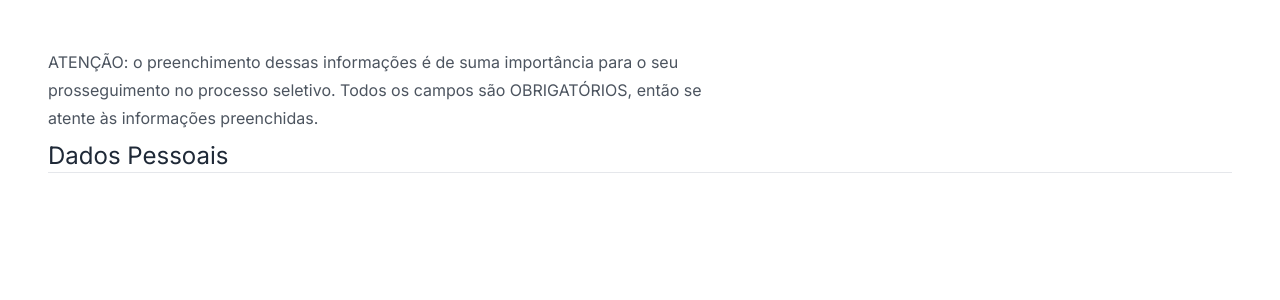
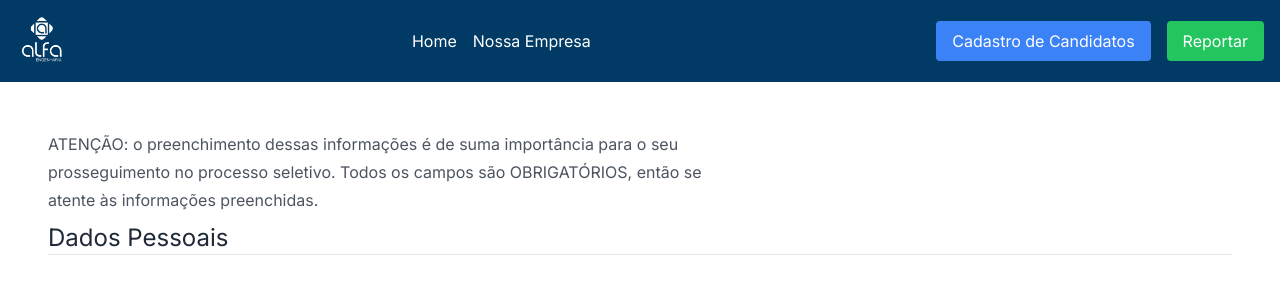
Before and after one commit to pedrorochacr/HackatonAlfa, a Next.js app in the folder externo/: page /inscricao in a window 1280 px wide. Shown: the top 300 px of the page. Built offline with nearby package versions, Linux system fonts and the light colour scheme.

Commit message:
Ajustes csss home e menu fixo

```diff
--- a/externo/src/app/layout.tsx
+++ b/externo/src/app/layout.tsx
@@ -1,3 +1,4 @@
+import Menu from '@/components/Menu/Menu'
 import './globals.css'
 import type { Metadata } from 'next'
 import { Inter } from 'next/font/google'
@@ -16,7 +17,11 @@ export default function RootLayout({
 }) {
   return (
     <html lang="pt-BR">
-      <body className={inter.className}>{children}</body>
+
+      <body className={inter.className}>
+        <Menu></Menu>
+        {children}
+      </body>
     </html>
   )
 }
--- a/externo/src/app/page.tsx
+++ b/externo/src/app/page.tsx
@@ -6,7 +6,7 @@ import React from 'react';
 const Home = () => {
   return (
       <>
-        <Menu></Menu>
+
         <Banner></Banner>
       </>
 
--- a/externo/src/components/Banner/Banner.tsx
+++ b/externo/src/components/Banner/Banner.tsx
@@ -5,7 +5,7 @@ import "./Banner.css"
 export default function Banner(){
   return (
         <>
-            <div className="bg-[url('/assets/banner.jpg')] h-[650px] bg-cover bg-center flex items-center justify-center">
+            <div className="bg-[url('/assets/banner.jpg')] h-[600px] bg-cover bg-center flex items-center justify-center">
 
                 <div className="absolute gradient pt-20 flex w-screen bg-gradient-to-b from-transparent via-[#003A65] to-[#003A65] h-3/4">
                     <img src="/assets/logo.png" alt="Logo da Empresa" className="h-[220px]" />
--- a/externo/src/components/Menu/Menu.tsx
+++ b/externo/src/components/Menu/Menu.tsx
@@ -4,7 +4,7 @@ import Link from 'next/link';
 
 export default function Menu(){
   return (
-    <nav className="bg-[#003A65] p-4 flex items-center justify-between">
+    <nav className="bg-[#003A65] p-4  flex items-center justify-between">
       {/* Logo */}
       <div className="flex items-center space-x-2">
           <img src="/assets/logo.png" alt="Logo da Empresa" className="h-[50px]" />
```
